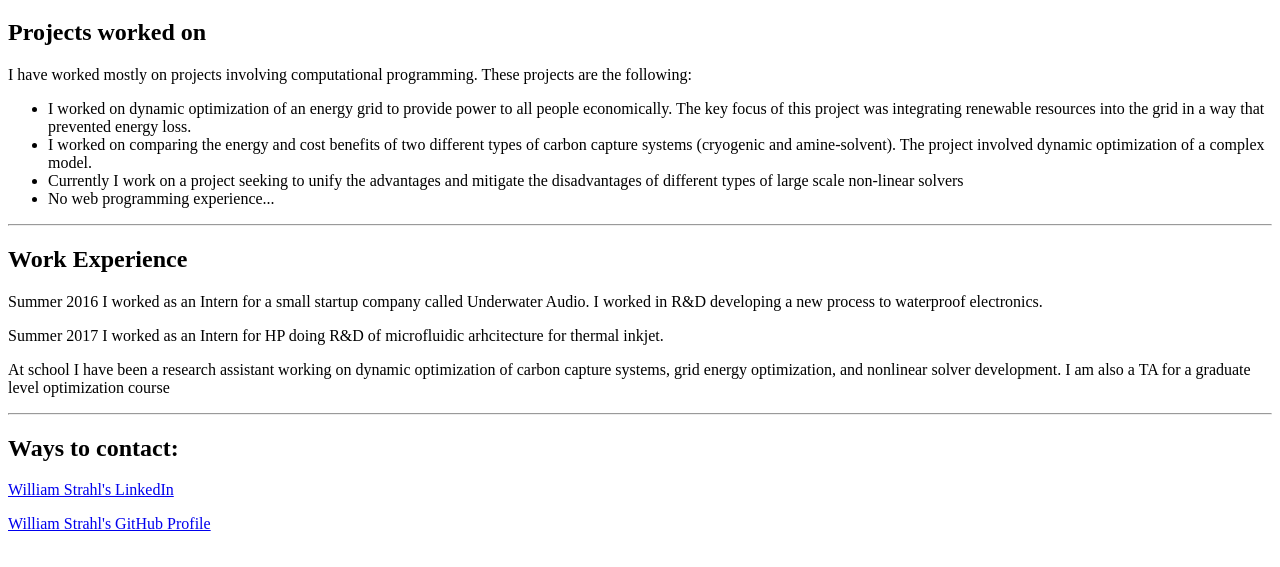
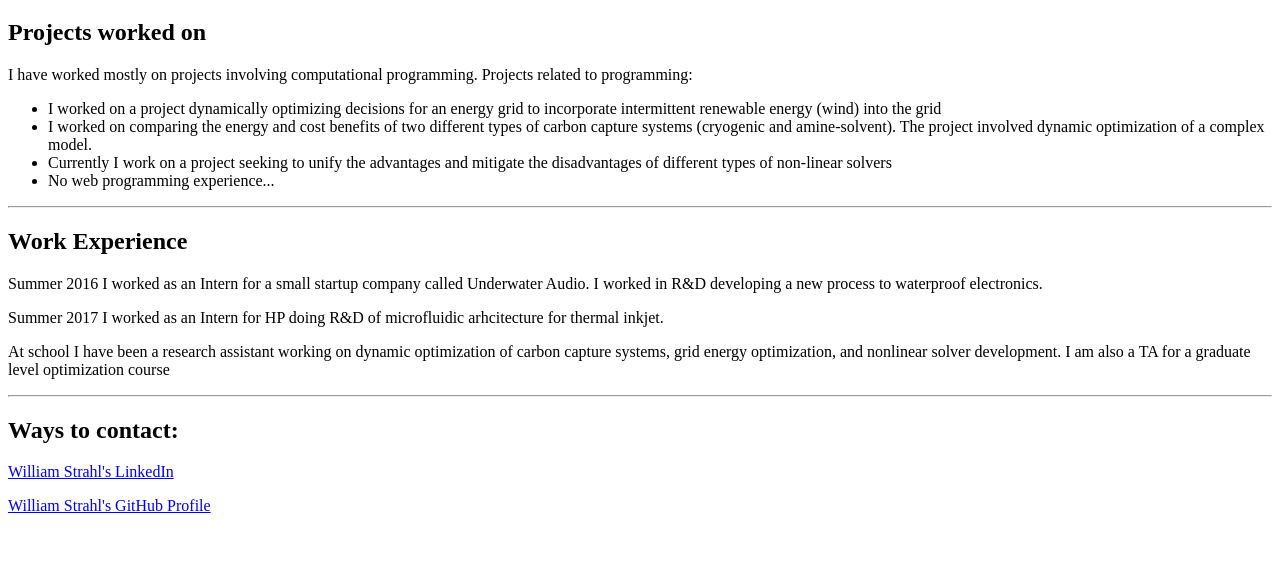
Before and after one commit to strahl21/portfolio, a plain HTML site: page index.html in a window 1280 px wide. Shown: the part 61-628 px from the top of the page. Drawn offline with Linux system fonts and the light colour scheme.

Commit message:
updated web page

```diff
--- a/index.html
+++ b/index.html
@@ -4,19 +4,18 @@
       <body>
          <h1> William Strahl </h1>
 	 <h2> Projects worked on </h2>
-	 <p> I have worked mostly on projects involving computational programming. These projects are the following: </p>
+	 <p> I have worked mostly on projects involving computational programming. Projects related to programming:</p>
 	 <ul>
-	 <li> I worked on dynamic optimization of an energy grid to provide power to all people economically. The key focus of this project was integrating renewable resources into the grid in a way that prevented energy loss. </li>
-	 <li>  I worked on comparing the energy and cost benefits of two different types of carbon capture systems (cryogenic and amine-solvent). The project involved dynamic optimization of a complex model. </li>
-	 <li>  Currently I work on a project seeking to unify the advantages and mitigate the disadvantages of different types of large scale non-linear solvers </li>
-	 <li>  No web programming experience... </li>
+  	 <li> I worked on a project dynamically optimizing decisions for an energy grid to incorporate intermittent renewable energy (wind) into the grid </li>
+  	 <li>  I worked on comparing the energy and cost benefits of two different types of carbon capture systems (cryogenic and amine-solvent). The project involved dynamic optimization of a complex model. </li>
+  	 <li>  Currently I work on a project seeking to unify the advantages and mitigate the disadvantages of different types of non-linear solvers </li>
+  	 <li>  No web programming experience... </li>
 	 </ul>
 	 <hr>
 	 <h2> Work Experience </h2>
 	 <p> Summer 2016 I worked as an Intern for a small startup company called Underwater Audio. I worked in R&D developing a new process to waterproof electronics. </p>
 	 <p> Summer 2017 I worked as an Intern for HP doing R&D of microfluidic arhcitecture for thermal inkjet. </p>
 	 <p> At school I have been a research assistant working on dynamic optimization of carbon capture systems, grid energy optimization, and nonlinear solver development. I am also a TA for a graduate level optimization course </p>
-
 	 <hr>
 	 <h2> Ways to contact: </h2>
 	 <p>
```
